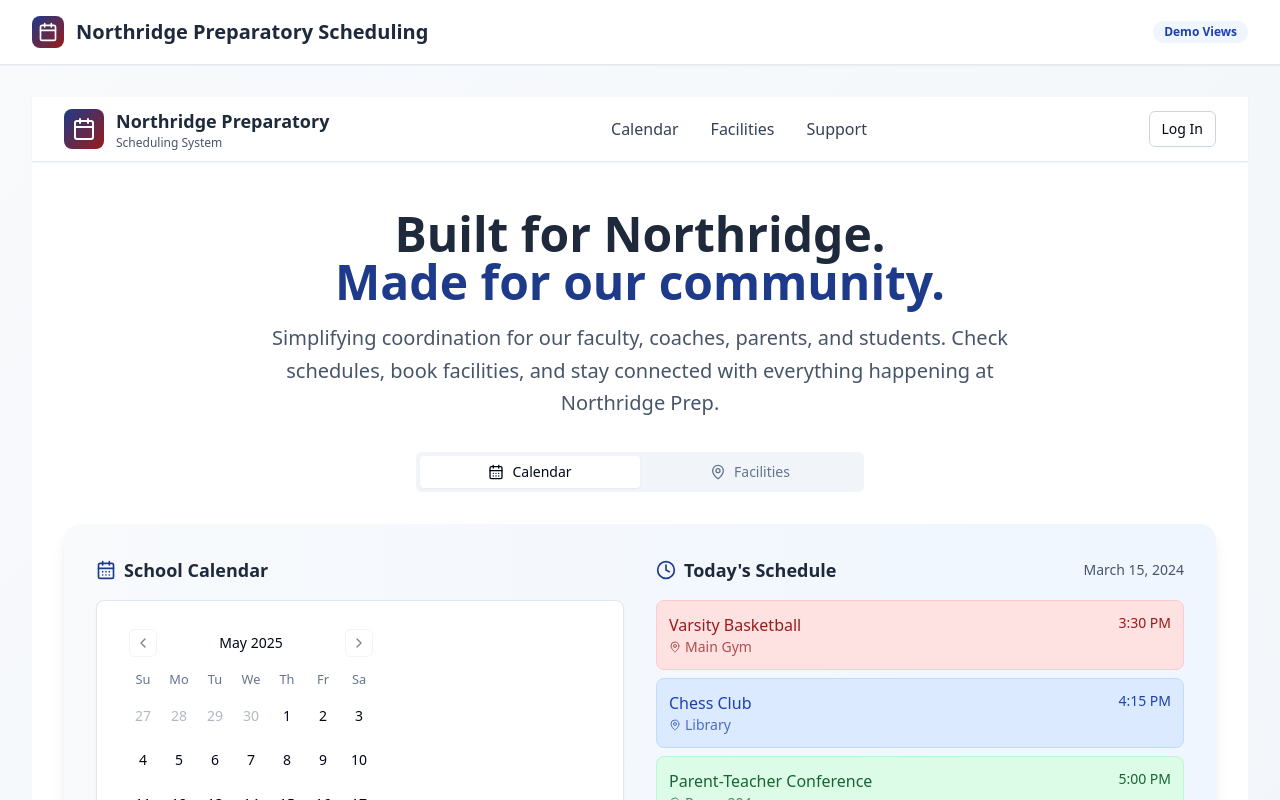
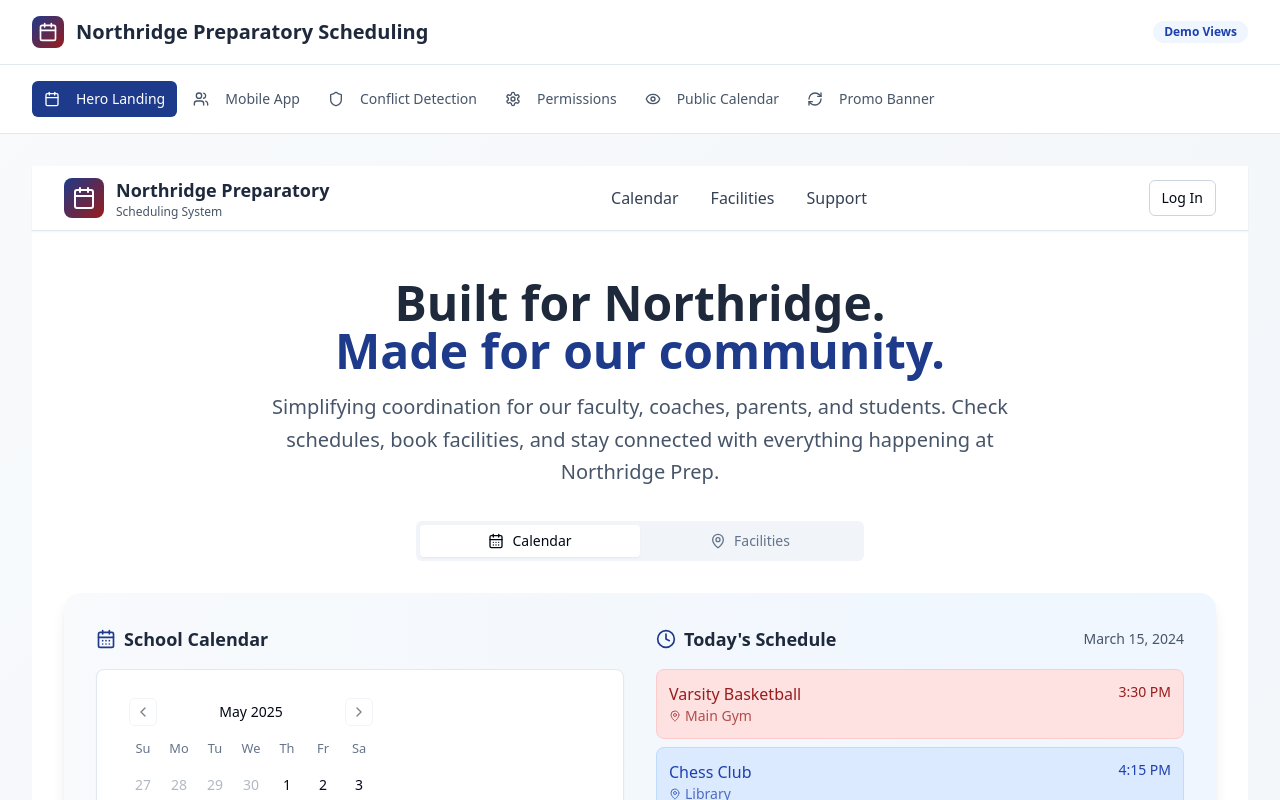
Before and after one commit to hamza-coaldev/northridge-prep-schedule-sync, a React (Vite) app: page / in a window 1280 px wide. Shown: the top 800 px of the page. Built offline with nearby package versions, Linux system fonts and the light colour scheme.

Commit message:
Revert to previous design
Reverts the landing page and navigation to the previous design, restoring the features that were removed.

```diff
--- a/src/pages/Index.tsx
+++ b/src/pages/Index.tsx
@@ -1,6 +1,7 @@
 
 import { useState } from 'react';
-import { Calendar } from 'lucide-react';
+import { Calendar, Users, Settings, Shield, Eye, RefreshCw } from 'lucide-react';
+import { Button } from '@/components/ui/button';
 import { Badge } from '@/components/ui/badge';
 import HeroSection from '@/components/HeroSection';
 import MobilePreview from '@/components/MobilePreview';
@@ -11,6 +12,15 @@ import PromoBanner from '@/components/PromoBanner';
 
 const Index = () => {
   const [activeView, setActiveView] = useState('hero');
+
+  const views = [
+    { id: 'hero', name: 'Hero Landing', icon: Calendar },
+    { id: 'mobile', name: 'Mobile App', icon: Users },
+    { id: 'conflict', name: 'Conflict Detection', icon: Shield },
+    { id: 'permissions', name: 'Permissions', icon: Settings },
+    { id: 'public', name: 'Public Calendar', icon: Eye },
+    { id: 'promo', name: 'Promo Banner', icon: RefreshCw },
+  ];
 
   const renderView = () => {
     switch (activeView) {
@@ -48,6 +58,33 @@ const Index = () => {
         </div>
       </nav>
 
+      {/* View Selector */}
+      <div className="bg-white border-b">
+        <div className="max-w-7xl mx-auto px-4 sm:px-6 lg:px-8">
+          <div className="flex space-x-1 py-4 overflow-x-auto">
+            {views.map((view) => {
+              const Icon = view.icon;
+              return (
+                <Button
+                  key={view.id}
+                  variant={activeView === view.id ? "default" : "ghost"}
+                  size="sm"
+                  onClick={() => setActiveView(view.id)}
+                  className={`flex items-center space-x-2 whitespace-nowrap ${
+                    activeView === view.id
+                      ? 'bg-blue-900 text-white hover:bg-blue-800'
+                      : 'text-slate-600 hover:text-slate-800'
+                  }`}
+                >
+                  <Icon className="w-4 h-4" />
+                  <span>{view.name}</span>
+                </Button>
+              );
+            })}
+          </div>
+        </div>
+      </div>
+
       {/* Main Content */}
       <main className="max-w-7xl mx-auto px-4 sm:px-6 lg:px-8 py-8">
         {renderView()}
```
